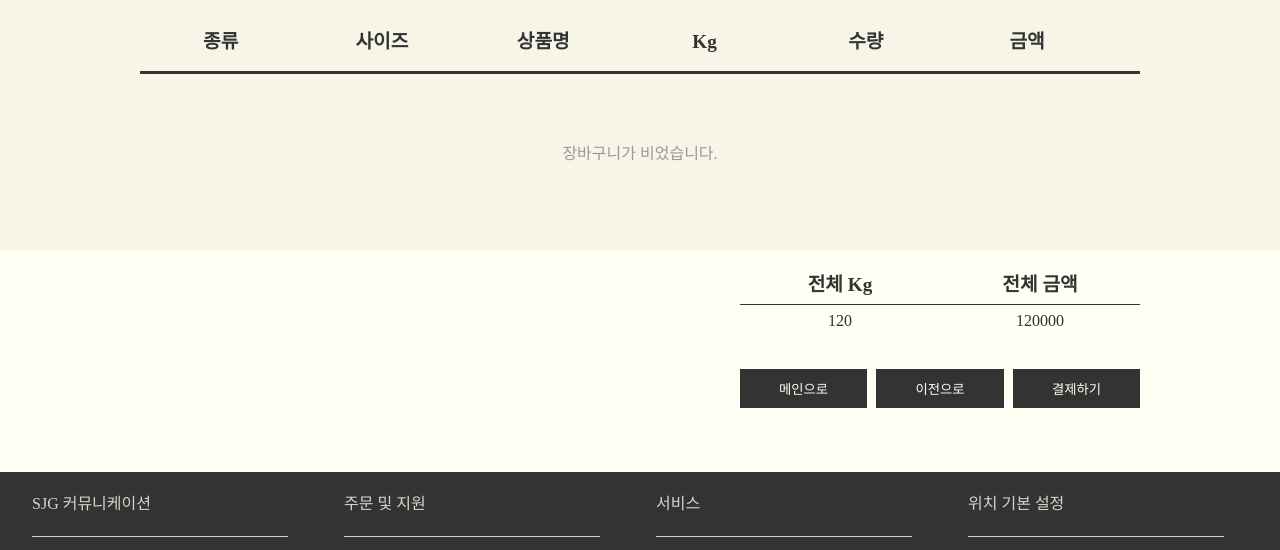
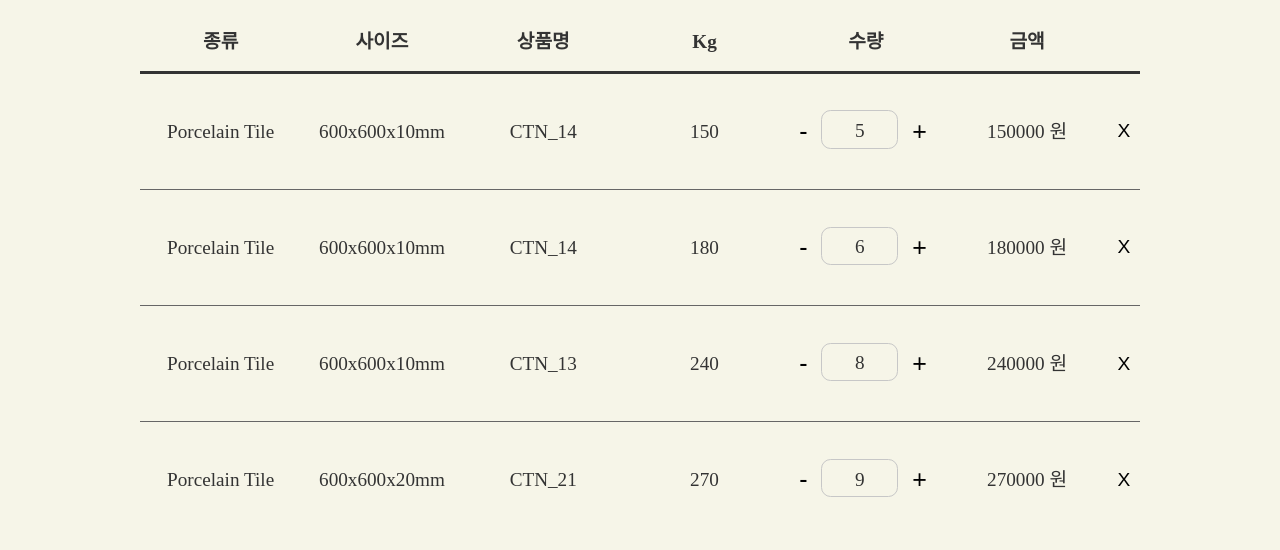
Before and after one commit to wecode-bootcamp-korea/47-1st-SujeongGwa-frontend, a React app: page /cart in a window 1280 px wide. Shown: the part 218-768 px from the top of the page. Built offline with nearby package versions, Linux system fonts and the light colour scheme.

Commit message:
ADD : cart 기능 구현 중

```diff
--- a/public/data/cartListData.json
+++ b/public/data/cartListData.json
@@ -8,7 +8,8 @@
       "sizeId": 1,
       "surfaceTypeId": 1,
       "price": "30000.00",
-      "weight": 30
+      "weight": 30,
+      "quantity": 5
     },
     {
       "cartId": 8,
@@ -18,7 +19,8 @@
       "sizeId": 1,
       "surfaceTypeId": 1,
       "price": "30000.00",
-      "weight": 30
+      "weight": 30,
+      "quantity": 6
     },
     {
       "cartId": 7,
@@ -28,7 +30,8 @@
       "sizeId": 1,
       "surfaceTypeId": 1,
       "price": "30000.00",
-      "weight": 30
+      "weight": 30,
+      "quantity": 8
     },
     {
       "cartId": 6,
@@ -38,7 +41,8 @@
       "sizeId": 1,
       "surfaceTypeId": 2,
       "price": "30000.00",
-      "weight": 30
+      "weight": 30,
+      "quantity": 9
     }
   ]
 }
--- a/src/pages/Cart/Cart.js
+++ b/src/pages/Cart/Cart.js
@@ -1,6 +1,6 @@
 import React, { useState, useEffect } from 'react';
-import { Link } from 'react-router-dom';
-import Count from '../../components/Count/Count';
+import { Link, useNavigate } from 'react-router-dom';
+// import Count from '../../components/Count/Count';
 import './Cart.scss';
 
 const Cart = () => {
@@ -10,34 +10,108 @@ const Cart = () => {
   const [prices, setTotalPrice] = useState(0);
 
   useEffect(() => {
-    fetch('./data/cartListData.json')
+    fetch('./data/cartListData.json', {
+      method: 'GET',
+      // headers: {
+      //   authorization:
+      //     'Bearer eyNzYwMzIsImV4cCI6MTY4OTI1MzYzMn0.1ntICFfbpT3HlDUODlV-sI-Fo2i_JxNruJwmlUtbF6w',
+      // },JhbGciOiJIUzI1NiIsInR5cCI6IkpXVCJ9.eyJ1c2VySWQiOjM3LCJpYXQiOjE2ODg0
+    })
       .then(res => res.json())
       .then(data => {
-        setItems(data.data);
         setOriginalItems(data.data);
-        setTotalWeight(calculateTotalWeight(data.data));
-        setTotalPrice(calculateTotalPrice(data.data));
+        const updatedData = data.data.map(item => ({
+          ...item,
+          count: item.quantity,
+          weight: item.weight * item.quantity,
+          price: item.price * item.quantity,
+          // 프로퍼티를 복사한후 count프로퍼티를 추가하고 초기값으로 item.quantity를 가지게 됨
+        }));
+        setItems(updatedData);
+        setTotalWeight(calculateTotalWeight(updatedData));
+        setTotalPrice(calculateTotalPrice(updatedData));
       });
   }, []);
 
-  const setCountArray = (cartId, count) => {
-    setItems(prevItems => {
-      const updatedItems = prevItems.map(data => {
-        if (data.cartId === cartId) {
-          const originalItem = originalItems.find(i => i.cartId === cartId);
-          const updatedItem = { ...data, count: count };
-          updatedItem.weight = originalItem.weight * count;
-          updatedItem.price = parseFloat(originalItem.price) * count;
-          return updatedItem;
+  // const makePayment = () => {
+  //   // Create an array to store the cart items data
+  //   const cartItems = [];
+
+  //   console.log(cartItems);
+  //   // Loop through the items to get the cartId and countNumber
+  //   items.forEach(item => {
+  //     const { cartId, count } = item;
+  //     cartItems.push({
+  //       productId: cartId,
+  //       quantity: count,
+  //     });
+  //   });
+
+  //   fetch('http://10.58.52.235:3000/order', {
+  //     method: 'POST',
+  //     headers: {
+  //       'Content-Type': 'application/json;charset=utf-8',
+  //     },
+  //     body: JSON.stringify(cartItems),
+  //   })
+  //     .then(res => {
+  //       if (res.ok === true) {
+  //         return res.json();
+  //       }
+  //     })
+  //     .then(data => {
+  //       if (data && data.message === 'SUCCESS_CREATE_CART') {
+  //         navigate('/order');
+  //       }
+  //     });
+  // };
+
+  const decrease = (items, cartId) => {
+    return items.map(item =>
+      item.cartId === cartId && item.count > 1
+        ? {
+            ...item,
+            count: item.count - 1,
+            weight:
+              originalItems.find(i => i.cartId === cartId).weight *
+              (item.count - 1),
+            price:
+              originalItems.find(i => i.cartId === cartId).price *
+              (item.count - 1),
           }
-        return data;
-      });
+        : item
+    );
+  };
 
-      setTotalWeight(calculateTotalWeight(updatedItems));
-      setTotalPrice(calculateTotalPrice(updatedItems));
+  const increase = (items, cartId) => {
+    return items.map(item =>
+      item.cartId === cartId
+        ? {
+            ...item,
+            count: item.count + 1,
+            weight:
+              originalItems.find(i => i.cartId === cartId).weight *
+              (item.count + 1),
+            price:
+              originalItems.find(i => i.cartId === cartId).price *
+              (item.count + 1),
+          }
+        : item
+    );
+  };
 
-      return updatedItems;
-    });
+  const handleDecrease = cartId => {
+    const newItems = decrease(items, cartId);
+    setItems(newItems);
+    setTotalWeight(calculateTotalWeight(newItems));
+    setTotalPrice(calculateTotalPrice(newItems));
+  };
+
+  const handleIncrease = cartId => {
+    const newItems = increase(items, cartId);
+    setItems(newItems);
+    setTotalWeight(calculateTotalWeight(newItems));
+    setTotalPrice(calculateTotalPrice(newItems));
   };
 
   const calculateTotalWeight = items => {
@@ -51,8 +125,33 @@ const Cart = () => {
   const showAlert = weights > 1000;
 
   const onRemove = cartId => {
-    const itemsFilter = items.filter(data => data.cartId !== cartId);
-    setItems(itemsFilter);
+    return items.filter(data => data.cartId !== cartId);
+  };
+
+  const handleRemove = cartId => {
+    const newItems = onRemove(cartId);
+    setItems(newItems);
+    setTotalWeight(calculateTotalWeight(newItems));
+    setTotalPrice(calculateTotalPrice(newItems));
+  };
+
+  const sub_categories = [
+    '600x600x10mm',
+    '600x600x20mm',
+    '600x1200x11mm',
+    '600x1200x20mm',
+    '400x800x11mm',
+    '300x600x9mm',
+    '200x600x9mm',
+    '300x300x9mm',
+    '200x400x9mm',
+  ];
+
+  const findSize = subCategoryId => {
+    const foundSizes = sub_categories.filter(
+      (type, idx) => idx + 1 === subCategoryId
+    );
+    return foundSizes.length > 0 ? foundSizes[0] : '';
   };
 
   return (
@@ -65,30 +164,43 @@ const Cart = () => {
               <li key={info.id}>{info.name}</li>
             ))}
           </ul>
+          {items.length === 0 && (
             <div className="cartEmpty">
               <p>장바구니가 비었습니다.</p>
             </div>
-          {/* <div className="cartListBox">
+          )}
+          {items.length !== 0 && (
+            <div className="cartListBox">
               {items.map(el => (
                 <ul className="cartList" key={el.cartId}>
                   <li>{el.kindId}</li>
-                <li>{el.sizeId}</li>
+                  <li>{findSize(el.surfaceTypeId)}</li>
                   <li>{el.tileName}</li>
                   <li>{Number(el.weight)}</li>
                   <li>
-                  <Count
-                    count={el.count}
-                    setCount={newCount => setCountArray(el.cartId, newCount)}
-                    isDisabled={showAlert}
-                  />
+                    <div className="count">
+                      <div className="countInput">
+                        <button onClick={() => handleDecrease(el.cartId)}>
+                          -
+                        </button>
+                        <div className="countInputText">{el.count}</div>
+                        <button
+                          onClick={() => handleIncrease(el.cartId)}
+                          disabled={showAlert || items.length === 0}
+                        >
+                          +
+                        </button>
+                      </div>
+                    </div>
                   </li>
                   <li>{Number(el.price)} 원</li>
                   <li className="deletBtn">
-                  <button onClick={() => onRemove(el.cartId)}>X</button>
+                    <button onClick={() => handleRemove(el.cartId)}>X</button>
                   </li>
                 </ul>
               ))}
-          </div> */}
+            </div>
+          )}
         </div>
         <div className="right">
           <div className="totalBox">
@@ -125,8 +237,16 @@ const Cart = () => {
             </li>
             <li>
               <Link to="/order">
-                <button className="blackBtn" disabled={showAlert}>
-                  결제하기
+                {/* <button
+                  className="blackBtn"
+                  disabled={showAlert || items.length === 0}
+                  onClick={makePayment}
+                > */}
+                <button
+                  className="blackBtn"
+                  disabled={showAlert || items.length === 0}
+                >
+                  주문하기
                 </button>
               </Link>
             </li>
--- a/src/pages/Cart/Cart.scss
+++ b/src/pages/Cart/Cart.scss
@@ -49,10 +49,11 @@
         align-items: center;
         width: 1000px;
         margin: 0 auto;
-        height: 10em;
+        height: 20em;
         p {
           color: #999;
           font-weight: 300;
+          font-size: 2.5em;
         }
       }
 
```
Lines whose indentation alone changed are shown as unchanged.
